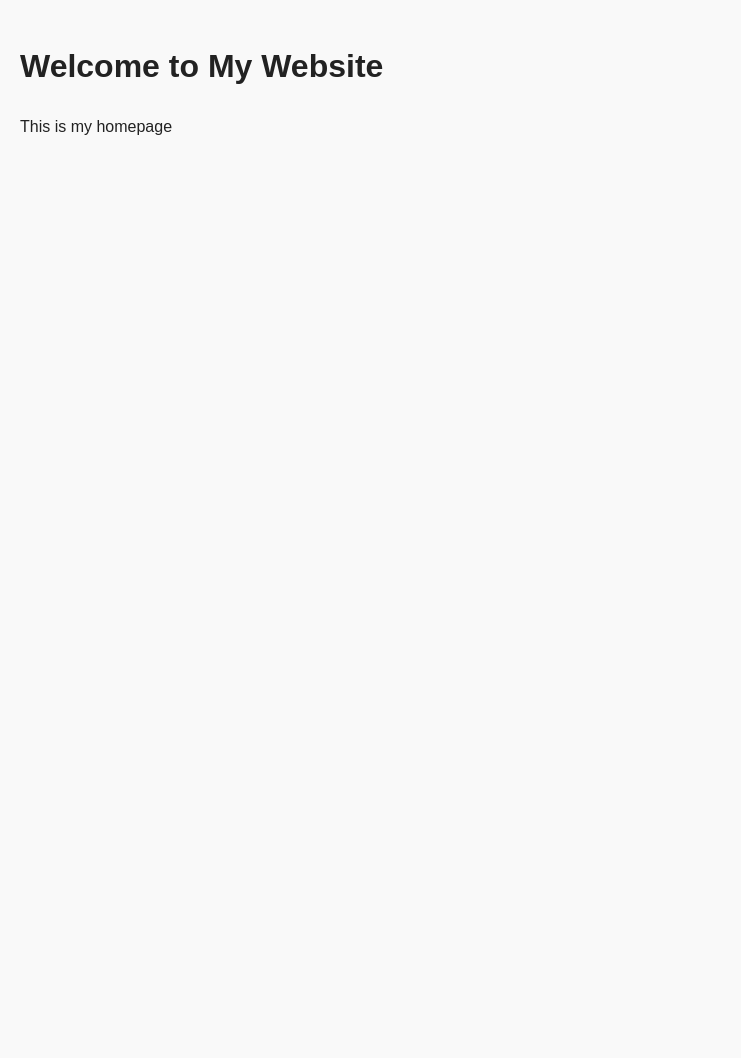
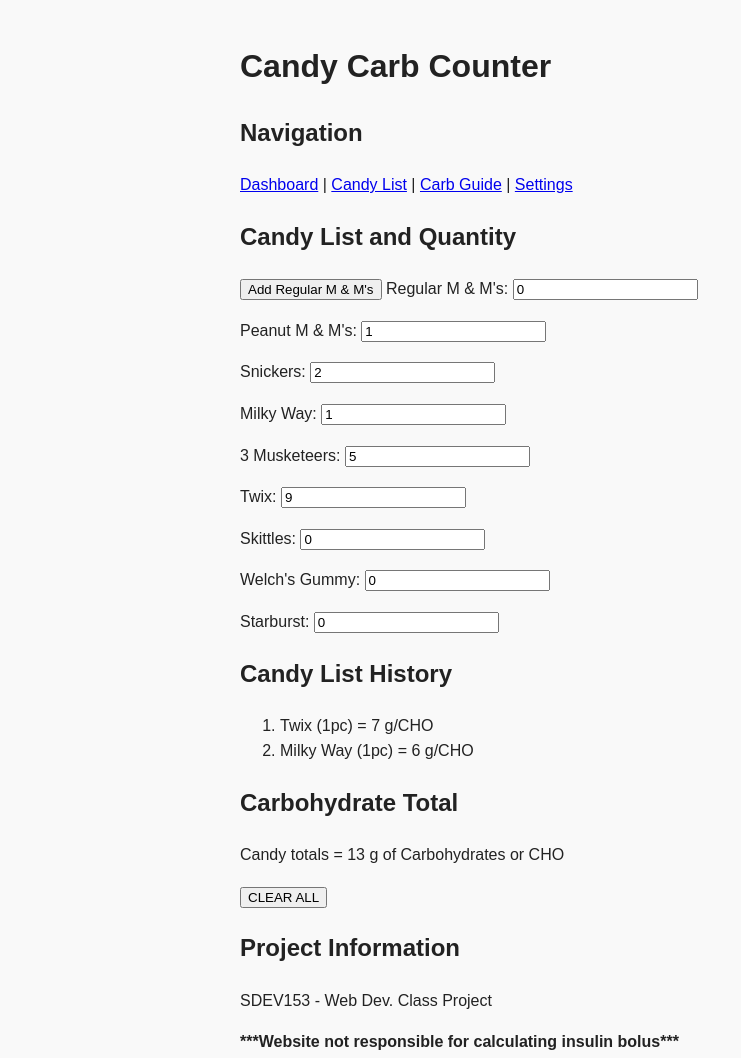
Before and after one commit to ArlynMP/SDEV153-Fall2026-websitdev, a plain HTML site: page index.html in a window 1280 px wide. Shown: the whole page, without its empty margins (0-741 px from the left). Before the commit the page ends 800 px from the top, so only its background shows below. Drawn offline with Linux system fonts and the light colour scheme.

Commit message:
Rename project and update HTML structure
update

```diff
--- a/index.html
+++ b/index.html
@@ -2,11 +2,93 @@
 <html lang="en">
 <head>
   <meta charset="UTF-8">
-  <title>Candy Carb Calculator Project</title>
+  <title>Candy Carb Counter</title>
   <link rel="stylesheet" href="style.css">
 </head>
 <body>
-  <h1>Welcome to My Website</h1>
-  <p>This is my homepage</p>
+
+  <header>
+    <h1>Candy Carb Counter</h1>
+    <nav>
+      <h2>Navigation</h2>
+      <a href="#dashboard">Dashboard</a> |
+      <a href="#candy-list">Candy List</a> |
+      <a href="#carb-guide">Carb Guide</a> |
+      <a href="#settings">Settings</a>
+    </nav>
+  </header>
+
+  <main>
+    <section id="candy-list">
+      <h2>Candy List and Quantity</h2>
+
+      <p>
+        <button type="button">Add Regular M &amp; M's</button>
+        <label for="regular-mms">Regular M &amp; M's:</label>
+        <input type="number" id="regular-mms" name="regular-mms" min="0" value="0">
+      </p>
+
+      <p>
+        <label for="peanut-mms">Peanut M &amp; M's:</label>
+        <input type="number" id="peanut-mms" name="peanut-mms" min="0" value="1">
+      </p>
+
+      <p>
+        <label for="snickers">Snickers:</label>
+        <input type="number" id="snickers" name="snickers" min="0" value="2">
+      </p>
+
+      <p>
+        <label for="milky-way">Milky Way:</label>
+        <input type="number" id="milky-way" name="milky-way" min="0" value="1">
+      </p>
+
+      <p>
+        <label for="musketeers">3 Musketeers:</label>
+        <input type="number" id="musketeers" name="musketeers" min="0" value="5">
+      </p>
+
+      <p>
+        <label for="twix">Twix:</label>
+        <input type="number" id="twix" name="twix" min="0" value="9">
+      </p>
+
+      <p>
+        <label for="skittles">Skittles:</label>
+        <input type="number" id="skittles" name="skittles" min="0" value="0">
+      </p>
+
+      <p>
+        <label for="welchs">Welch's Gummy:</label>
+        <input type="number" id="welchs" name="welchs" min="0" value="0">
+      </p>
+
+      <p>
+        <label for="starburst">Starburst:</label>
+        <input type="number" id="starburst" name="starburst" min="0" value="0">
+      </p>
+    </section>
+
+    <section id="history">
+      <h2>Candy List History</h2>
+      <ol>
+        <li>Twix (1pc) = 7 g/CHO</li>
+        <li>Milky Way (1pc) = 6 g/CHO</li>
+      </ol>
+    </section>
+
+    <section id="totals">
+      <h2>Carbohydrate Total</h2>
+      <p>Candy totals = 13 g of Carbohydrates or CHO</p>
+      <button type="button">CLEAR ALL</button>
+    </section>
+  </main>
+
+  <footer>
+    <h2>Project Information</h2>
+    <p>SDEV153 - Web Dev. Class Project</p>
+    <p><strong>***Website not responsible for calculating insulin bolus***</strong></p>
+  </footer>
+
 </body>
 </html>
```
